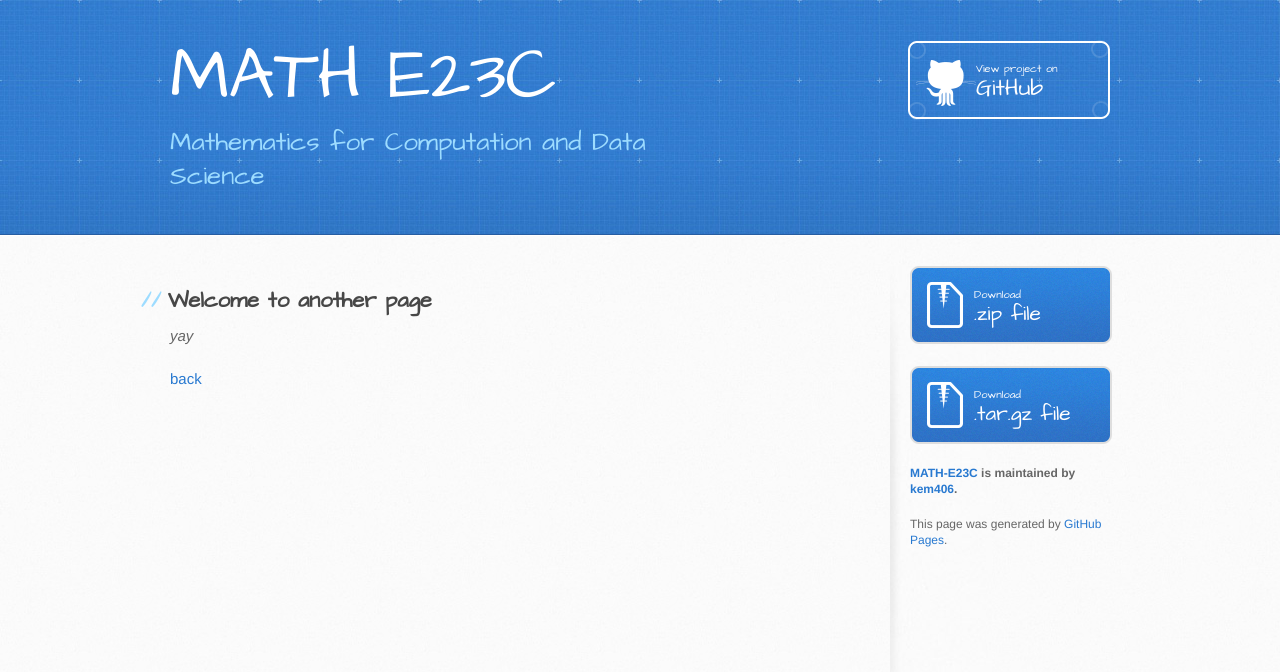
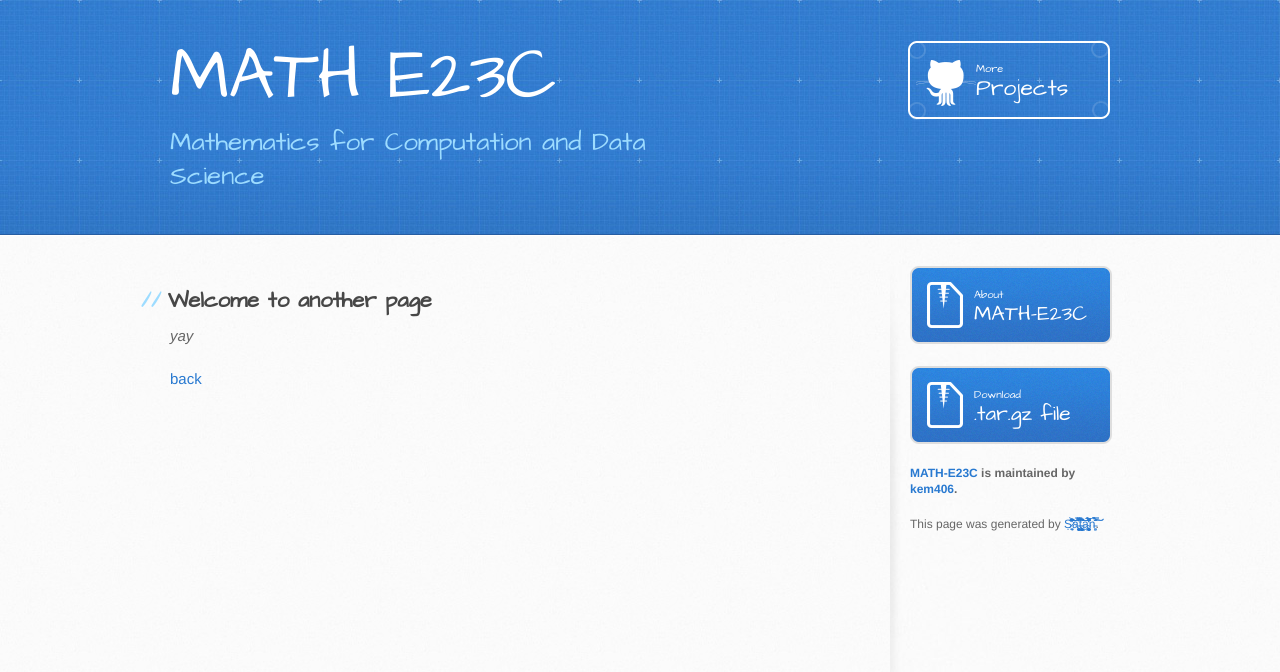
Before and after one commit to kem406/MATH-E23C, a Jekyll site: the page built from another-page.md, in a window 1280 px wide. Shown: the top 672 px of the page. Built offline with Jekyll 4.4.1, drawn with Linux system fonts in a browser that asks for light colours; our own code applies the rules of GitHub Pages for plain Markdown files.

Commit message:
Update default.html

```diff
--- a/_layouts/default.html
+++ b/_layouts/default.html
@@ -22,7 +22,7 @@
         </a>
         <h2>{{ site.description | default: site.github.project_tagline }}</h2>
         {% if site.github.is_project_page %}
-          <a href="{{ site.github.repository_url }}" class="button"><small>View project on</small> GitHub</a>
+          <a href="{{ site.github.repository_url }}" class="button"><small>More</small>Projects</a>
         {% endif %}
         {% if site.github.is_user_page %}
           <a href="{{ site.github.owner_url }}" class="button"><small>Follow me on</small> GitHub</a>
@@ -39,8 +39,8 @@
         <aside id="sidebar">
           {% if site.show_downloads %}
             <a href="{{ site.github.zip_url }}" class="button">
-              <small>Download</small>
-              .zip file
+              <small>About</small>
+              MATH-E23C
             </a>
             <a href="{{ site.github.tar_url }}" class="button">
               <small>Download</small>
@@ -52,7 +52,7 @@
             <p class="repo-owner"><a href="{{ site.github.repository_url }}">{{ site.github.repository_name }}</a> is maintained by <a href="{{ site.github.owner_url }}">{{ site.github.owner_name }}</a>.</p>
           {% endif %}
 
-          <p>This page was generated by <a href="https://pages.github.com">GitHub Pages</a>.</p>
+          <p>This page was generated by <a href="https://pages.github.com">S̷͙̼̣͉̏̀̔͑̈̊͆̋͛̾̽̕͝͝ă̶̞̬͍̝̦̙̻͎͈͒̾̏̽̿́̚͜ţ̶̨̨̗̬͚͕͇̝̰̥̜̠̋̂͆͒̀͊͘͝͝ͅa̴̧͙̬͉̝͓̦̹̼̼̦̰͎̜̪̽̓͂̉̔͊̈́̓̅̚n̵̻̙̈̇̐́̀̉̿͠͝</a>.</p>
         </aside>
       </div>
     </div>
```
